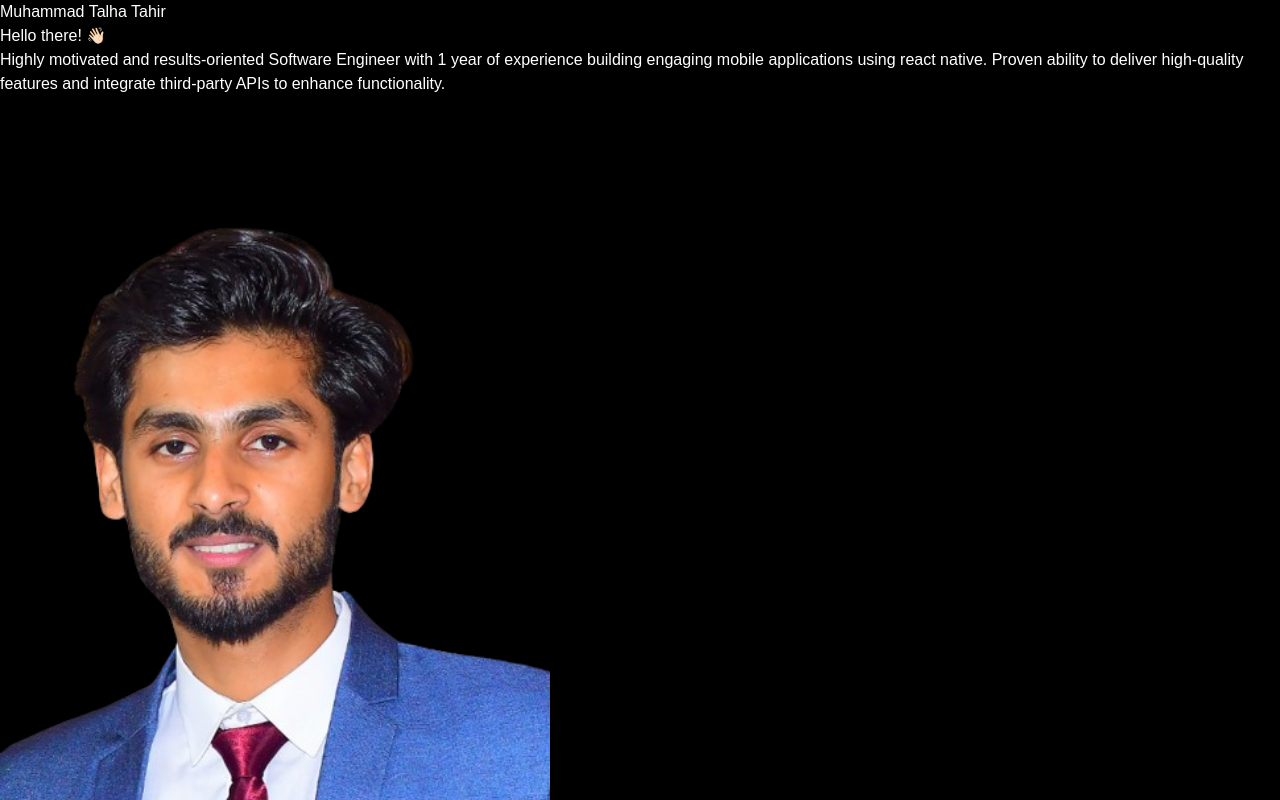
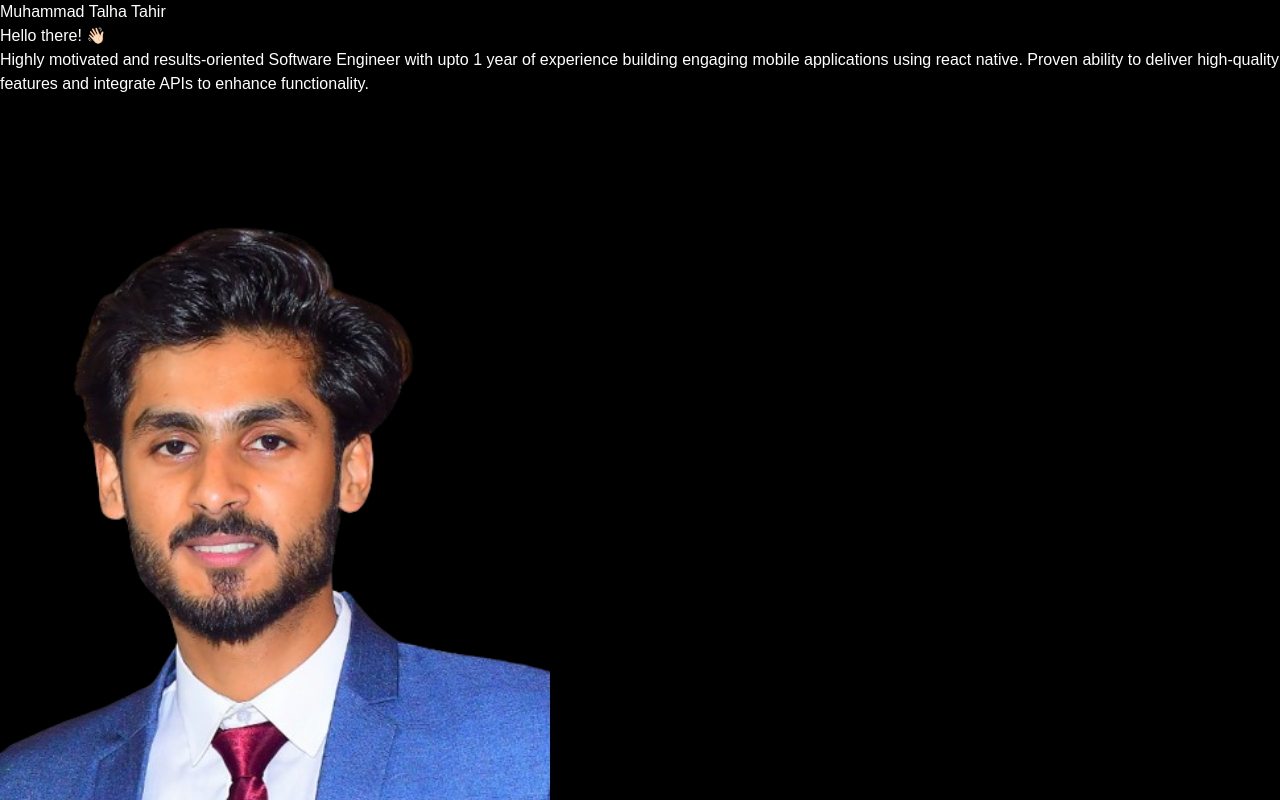
Before and after one commit to MuhammadTalhaTahir1/muhammad-talha, a React (Vite) app: page / in a window 1280 px wide. Shown: the top 800 px of the page. Built offline with nearby package versions, Linux system fonts and the light colour scheme.

Commit message:
Update Work Expeience

```diff
--- a/src/constants/index.jsx
+++ b/src/constants/index.jsx
@@ -34,7 +34,7 @@ export const HERO = {
   name: "Muhammad Talha Tahir",
   greet: "Hello there! 👋🏻",
   description:
-    "Highly motivated and results-oriented Software Engineer with 1 year of experience building engaging mobile applications using react native. Proven ability to deliver high-quality features and integrate third-party APIs to enhance functionality.",
+    "Highly motivated and results-oriented Software Engineer with upto 1 year of experience building engaging mobile applications using react native. Proven ability to deliver high-quality features and integrate APIs to enhance functionality.",
 };
 
 export const PROJECTS = [
@@ -135,25 +135,25 @@ export const SKILLS = [
 
 export const EXPERIENCES = [
   {
+    title: "Associate React Native Developer",
+    company: "The Firstt Sol",
+    duration: "Oct 2024 - Present",
+    description:
+      "Currently working as an Associate React Native Developer during the probation period. Contributing to the development of Oyasis, a social media application and Logistika Urbana, a dilivery app, built from scratch using React Native and TypeScript. Developing features for seamless user experiences. Collaborating on core functionalities, including user interactions.",
+  },
+  {
+    title: "React Native Developer (remote)",
+    company: "iParagons Technologies",
+    duration: "July 2024 - Sept 2024",
+    description:
+      "Gained hands-on experience with React Native CLI projects and Android Studio during this tenure. Maintained and updated an ongoing React Native project, ensuring stability and performance. Implemented Google Mobile Ads into the project, enhancing monetization capabilities. Demonstrated strong problem-solving skills and adaptability in a remote working environment.",
+  },
+  {
     title: "React Native Developer intern",
     company: "Codek Technologies",
     duration: "April 2024 - June 2024",
     description:
-      "Gained hands-on experience with React Native projects using TypeScript. Oversaw and enhanced a continuous React Native project, focusing on stability and optimizing performance.Conducted testing and debugging to ensure high-quality application performance. Assisted in the design and development of RESTful APIs to connect applications to back-end services. Engaged in code reviews, offering valuable feedback to enhance code quality. Collaborated in an Agile setting, participating in daily stand-ups, sprint planning sessions, and retrospectives",
-  },
-  {
-    title: "React Native Developer (remote)",
-    company: "iParagons Technologies",
-    duration: "February 2024 - March 2024",
-    description:
-      "Maintained and updated an ongoing React Native project, ensuring stability and performance. Implemented Google Mobile Ads into the project, enhancing monetization capabilities. Demonstrated strong problem-solving skills and adaptability in a remote working environment. Gained hands-on experience with React Native CLI projects and Android Studio during this two-month engagement.",
-  },
-  {
-    title: "React Native Developer intern",
-    company: "ITS Gujrat ",
-    duration: "August 2022 - December 2022",
-    description:
-      "Developed and maintained mobile applications ( iOS,  Android ) using React Native, streamlining vendor onboarding and customer communication. Leveraged Firebase for user authentication and skill management, enabling direct customer-vendor chat. Implemented a customer feedback system, resulting in 15% improvement in satisfaction scores. Utilized React Navigation (stack, tab) to craft user-friendly interfaces.",
+      "Gained hands-on experience with React Native projects using TypeScript. Oversaw and enhanced a continuous React Native project, focusing on stability and optimizing performance. Conducted testing and debugging to ensure high-quality application performance. Engaged in code reviews, offering valuable feedback to enhance code quality. Collaborated in an Agile setting, participating in daily stand-ups, sprint planning sessions.",
   },
 ];
 
```
